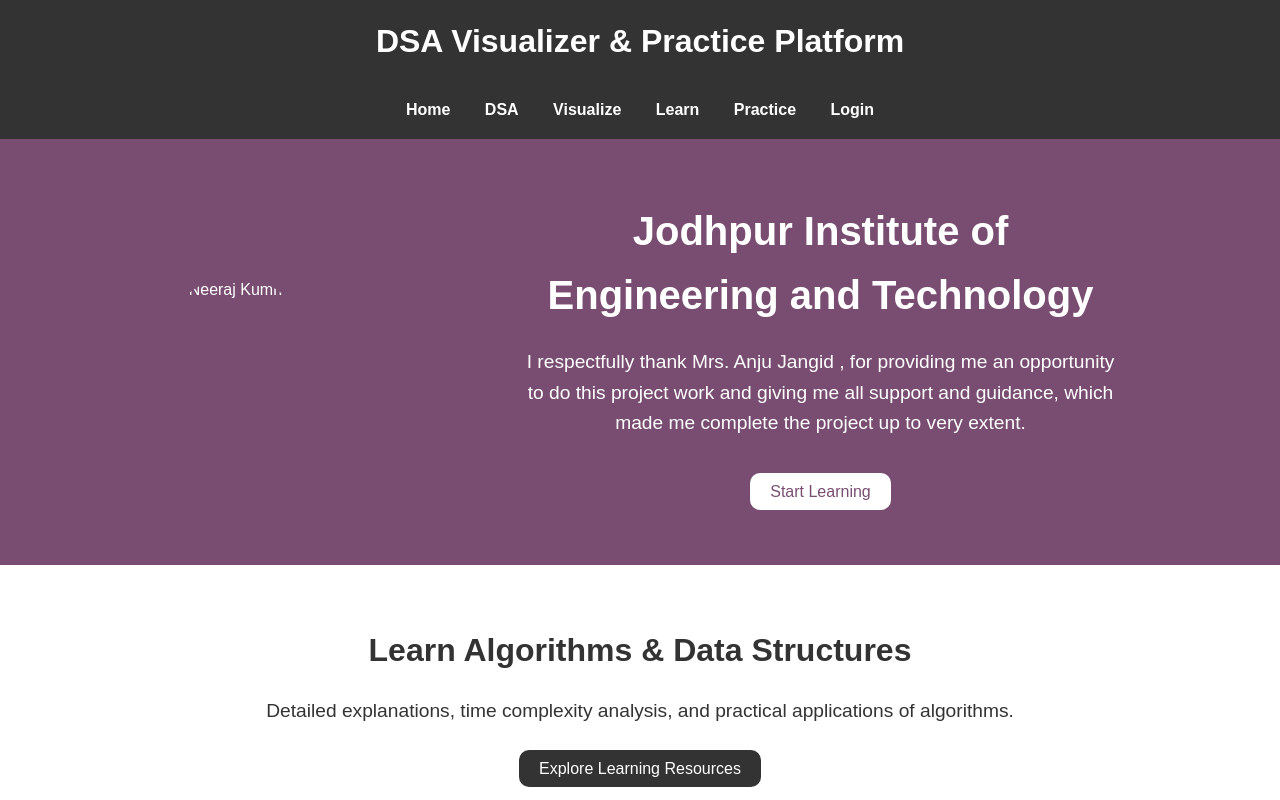
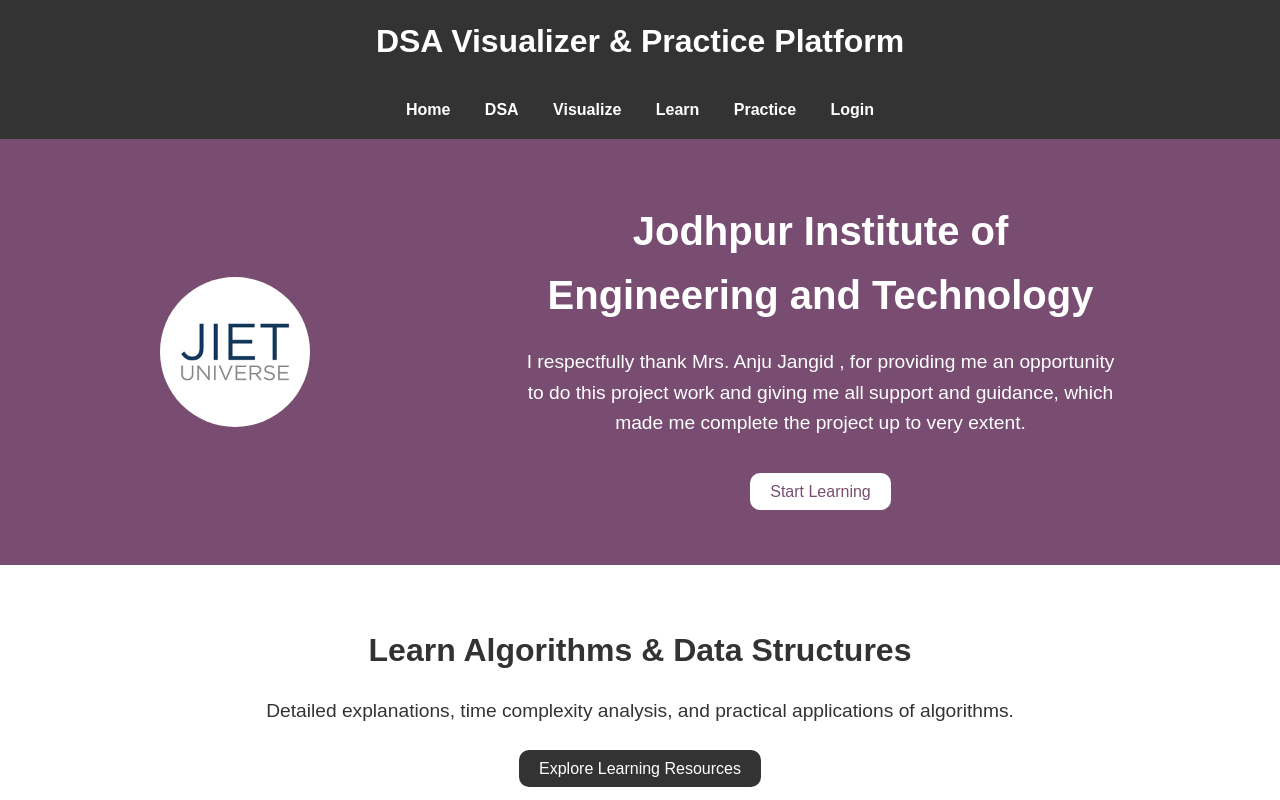
Before and after one commit to Neerajkumhar/DSA-Visualizer-Website, a plain HTML site: page index.html in a window 1280 px wide. Shown: the top 800 px of the page. Drawn offline with Linux system fonts and the light colour scheme; the site is published under a folder, as on GitHub Pages, so addresses that start at the root find nothing.

Commit message:
Update index.html

```diff
--- a/index.html
+++ b/index.html
@@ -36,7 +36,7 @@
     <section class="hero">
         <div class="container">
             <div class="hero-content">
-                <img src="/Img/jiet_logo.png" alt="Neeraj Kumhar" class="hero-photo">
+                <img src="Img/jiet_logo.png" alt="Neeraj Kumhar" class="hero-photo">
                 <div class="hero-text">
                     <h2>Jodhpur Institute of Engineering and Technology</h2>
                     <p>I respectfully thank Mrs. Anju Jangid , for providing me an opportunity to do
```
